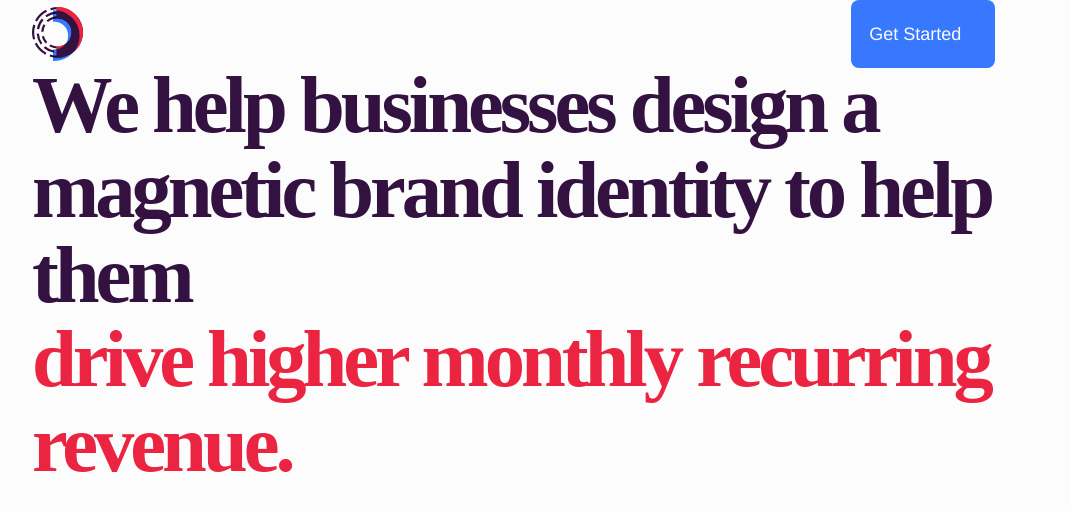
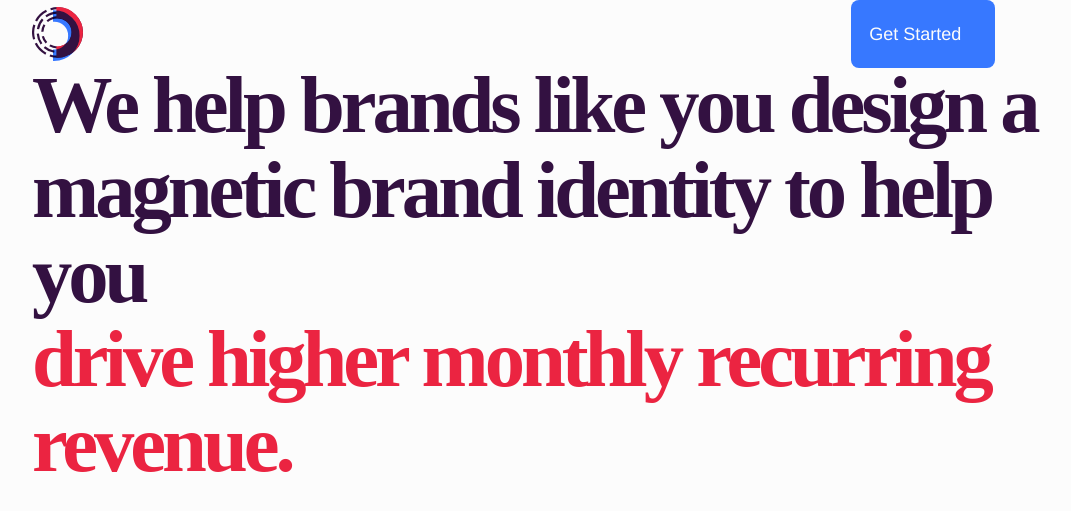
Before and after one commit to somagnetic/site, a Jekyll site: the page built from index.html, in a window 1280 px wide and 900 px high. Shown: the top 511 px of the window, without its empty margins (96-1167 px from the left). Built offline with Jekyll 4.4.1, drawn with Linux system fonts in a browser that asks for light colours; nearby versions of some CDN libraries; some web fonts are replaced.

Commit message:
changed them to you

```diff
--- a/index.html
+++ b/index.html
@@ -8,17 +8,17 @@ index_image: /assets/img/index.jpg
 cdn:
 ---
 <header>
-<h1 class="cd-headline push"><span>We help businesses design a magnetic brand identity to help them</span>
+<h1 class="cd-headline push"><span>We help brands like you design a magnetic brand identity to help you</span>
   <span class="cd-words-wrapper word-highlight">
     <b class="is-visible">bring in a bigger audience.</b>
     <b>drive higher monthly recurring revenue.</b>
-    <b>magnify their brand awareness.</b>
+    <b>magnify your brand awareness.</b>
     <b>transition from old &amp; outdated branding.</b>
-    <b>launch their business with a strong visual identity.</b>
-    <b>amplify their brand awareness.</b>
+    <b>launch your business with a strong visual identity.</b>
+    <b>amplify your brand awareness.</b>
     <b>reduce bounce and churn rates.</b>
-    <b>scale their business with visual finesse.</b>
-    <b>make their products more recognizable.</b>
+    <b>scale your business with visual finesse.</b>
+    <b>make your products more recognizable.</b>
     <b>catch an industry wave early.</b>
     <b>reach out to new and exciting markets.</b>
   </span>
```
